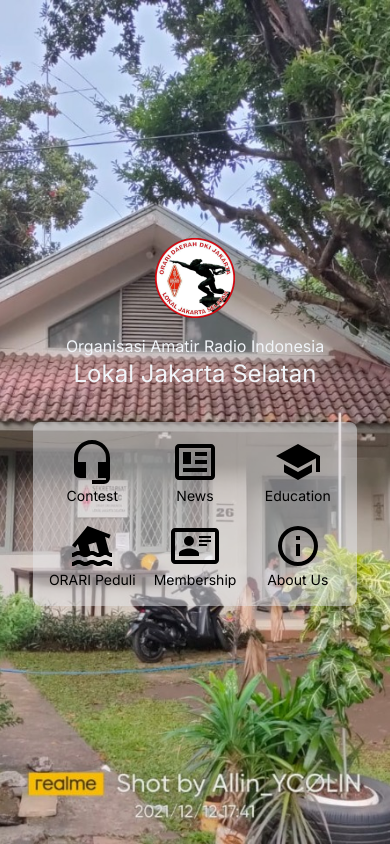
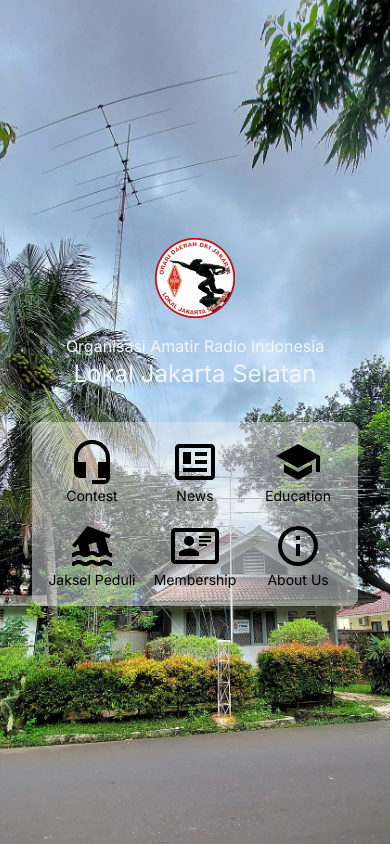
Before and after one commit to orari-jaksel/www-jaksel, a Next.js app: page / in a window 390 px wide. Built offline with nearby package versions, Linux system fonts and the light colour scheme.

Commit message:
Update background images

```diff
--- a/src/app/page.tsx
+++ b/src/app/page.tsx
@@ -14,7 +14,7 @@
 
 export default function Home() {
   return (
-    <div className="flex items-center justify-center min-h-screen bg-csjs-building bg-no-repeat bg-cover bg-center">
+    <div className="flex items-center justify-center min-h-screen bg-csjs-tower md:bg-csjs-building bg-no-repeat bg-cover bg-center">
       <div className='main-container'>
         <div className='flex flex-col md:flex-row items-center'>
           <Image src={ LogoJaksel }
@@ -44,7 +44,7 @@
           </div>
           <div className="main-menu-item">
             <Icon path={mdiHomeFlood} size={2} />
-            <p className="main-menu-item-text">ORARI Peduli</p>
+            <p className="main-menu-item-text">Jaksel Peduli</p>
           </div>
           <div className="main-menu-item">
             <Icon path={mdiCardAccountDetailsOutline} size={2} />
--- a/tailwind.config.js
+++ b/tailwind.config.js
@@ -12,6 +12,7 @@
         'gradient-conic':
           'conic-gradient(from 180deg at 50% 50%, var(--tw-gradient-stops))',
         'csjs-building': "url('/image/bg-seklok.jpg')",
+        'csjs-tower': "url('/image/bg-jaksel-with-tower.jpg')",
       },
     },
   },
```
Also changed, not shown: public/image/bg-jaksel-with-tower.jpg (added), public/image/bg-seklok.jpg.
